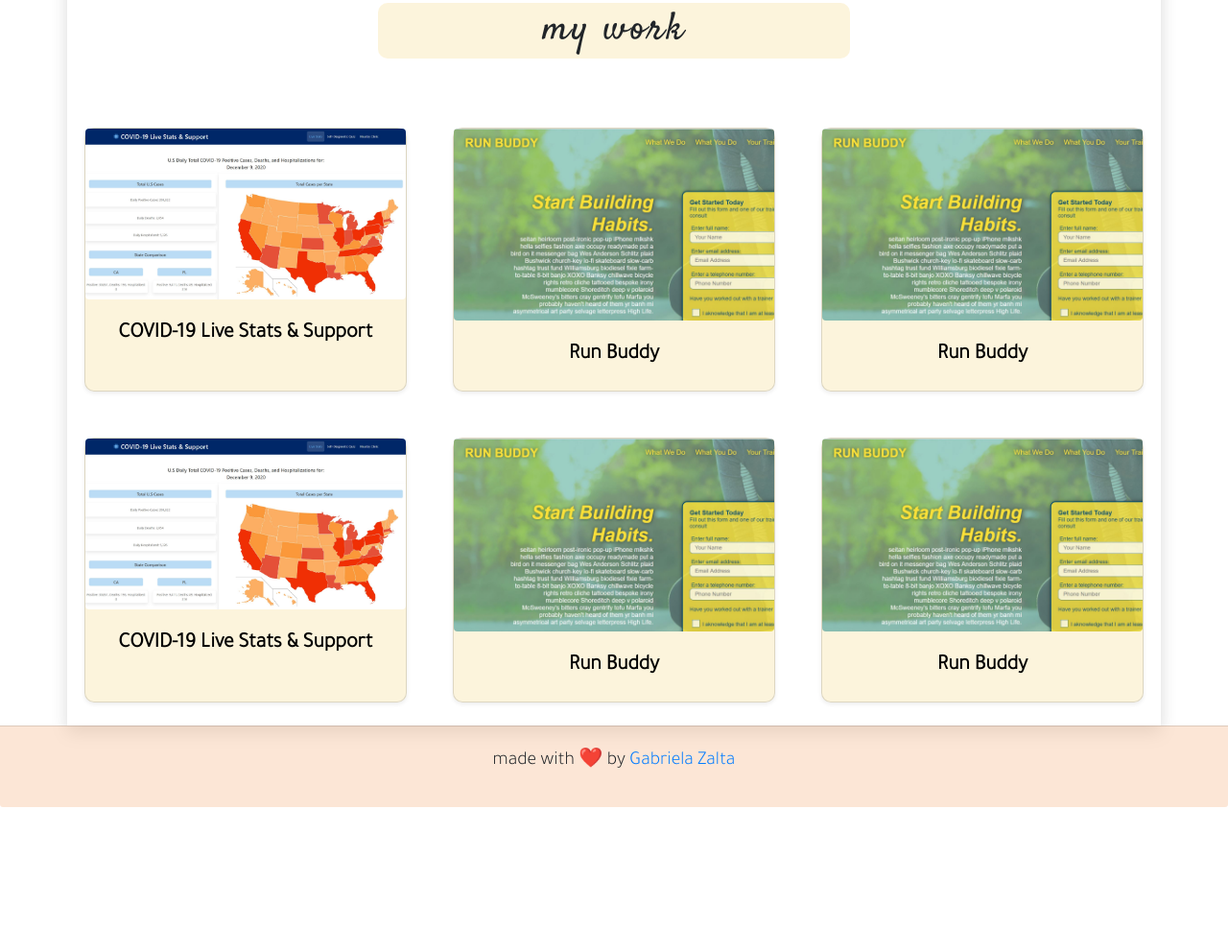
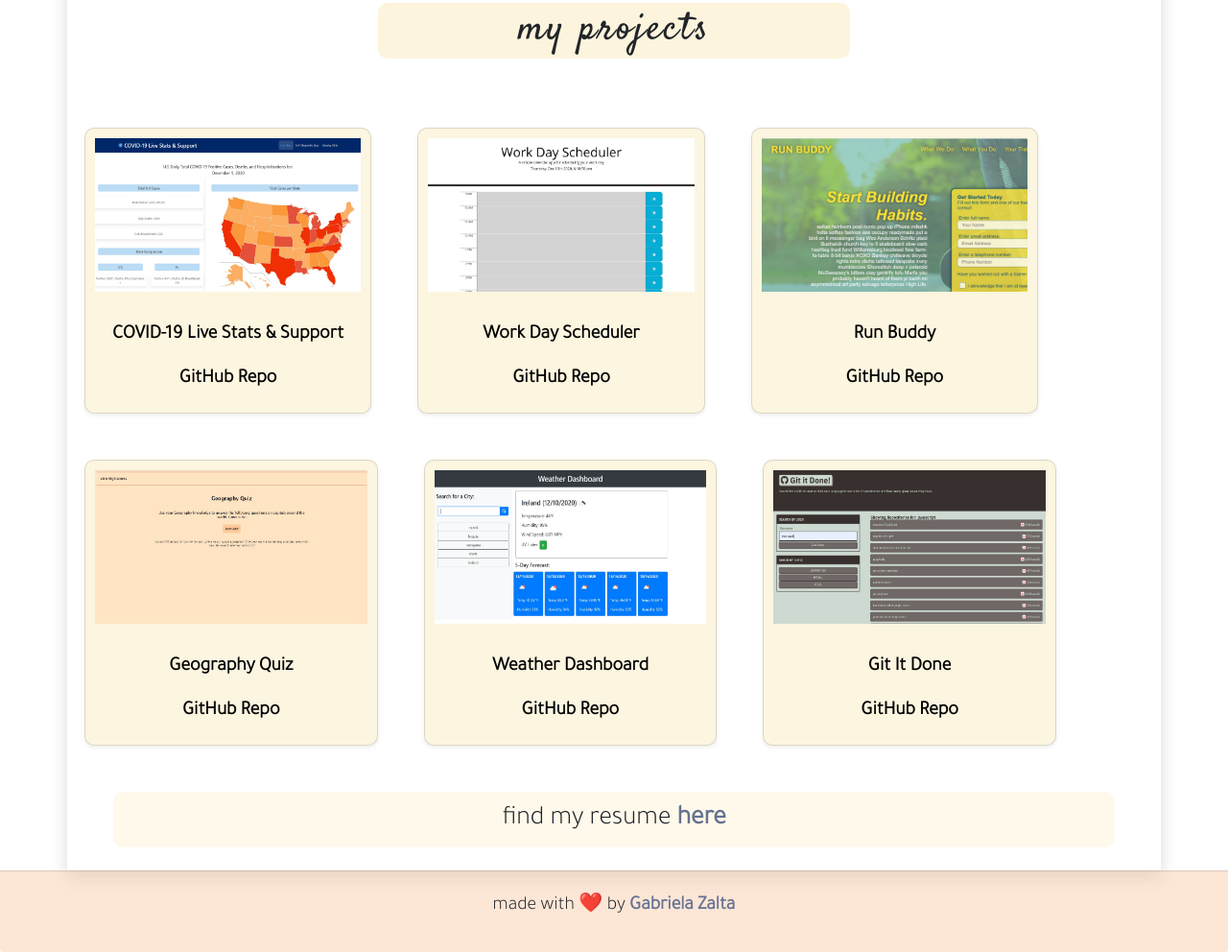
Before and after one commit to gabrielazalta/Portfolio, a plain HTML site: page work.html in a window 1280 px wide. Shown: the part 161-1153 px from the top of the page at 96% size. Before the commit the page ends 1002 px from the top, so only its background shows below. Drawn offline with nearby package versions, Linux system fonts and the light colour scheme; files whose address does not match are found by name.

Commit message:
work tab set up

```diff
--- a/assets/style.css
+++ b/assets/style.css
@@ -25,6 +25,7 @@
     border-radius: 10px;
     padding: 5px;
 }
+
 .img-fluid {
     background-color: #fbefcc63;
     border-radius: 25px;
@@ -56,16 +57,16 @@
 }
 
 .project {
-    background-color: #fbefccad;
+    background-color: #fbefcc9a;
     border-radius: 10px;
 }
 .project:hover {
-    background-color: #e0876a57;
+    background-color: #fbefcc;
 }
 
 .card-text {
     font-family: 'Tajawal', sans-serif;
-    font-size: 22px;
+    font-size: 20px;
     font-weight: bold;
     text-align: center;
     text-decoration: none;
@@ -73,7 +74,34 @@
 }
 .card-text:hover {
     text-decoration: none;
-    color: black;
+    color: #e0876a;
+}
+.repo {
+    font-size:18px;
+}
+.repo:hover{
+    color: #e0876a;
+}
+.resume {
+    font-family: 'Tajawal', sans-serif;
+    font-size: 28px;
+    background-color: #fbefcc63;
+    border-radius: 10px;
+    align-items: center;
+    text-align: center;
+}
+.link {
+    text-decoration: none;
+    color: #667292;
+    font-weight: bold;
+}
+.link:hover {
+    text-decoration: none;
+    color: #e0876a;
+}
+.card-img-top {
+    height: 180px;
+    padding: 10px;
 }
 .card-footer {
     background-color: #f9ccac7e;
--- a/work.html
+++ b/work.html
@@ -10,13 +10,14 @@
     <link rel="stylesheet" href="https://cdn.jsdelivr.net/npm/bootstrap@4.5.3/dist/css/bootstrap.min.css"
         integrity="sha384-TX8t27EcRE3e/ihU7zmQxVncDAy5uIKz4rEkgIXeMed4M0jlfIDPvg6uqKI2xXr2" crossorigin="anonymous">
     <link rel="stylesheet" href="assets/style.css">
+    <link rel="shortcut icon" href="assets/images/icon.png" type="image/png">
 </head>
 
 <body>
 
     <!--Navbar-->
     <nav class="navbar navbar-expand-lg navbar-light shadow-sm" style="background-color: #f9ccac">
-        <a class="navbar-brand px-3 mx-3" href="/index.html">gabriela zalta</a>
+        <a class="navbar-brand px-3 mx-3" href="index.html">gabriela zalta</a>
         <button class="navbar-toggler" type="button" data-toggle="collapse" data-target="#navbarNavAltMarkup"
             aria-controls="navbarNavAltMarkup" aria-expanded="false" aria-label="Toggle navigation">
             <span class="navbar-toggler-icon"></span>
@@ -24,7 +25,7 @@
         <div class="collapse navbar-collapse justify-content-end p-2 mx-4" id="navbarNavAltMarkup">
             <div class="navbar-nav">
                 <a class="nav-link mx-3" href="index.html">about me<span class="sr-only"></a>
-                <a class="nav-link mx-3 active" href="work.html">my work</a>
+                <a class="nav-link mx-3 active" href="work.html">projects</a>
                 <a class="nav-link mx-3" href="contact.html">contact</a>
             </div>
         </div>
@@ -36,7 +37,7 @@
         <div class="row m-4 pt-5">
             <div class="col-3"></div>
             <div class="col-6 text-center mb-3">
-                <h1 class="sub-title">my work</h1>
+                <h1 class="sub-title">my projects</h1>
             </div>
             <div class="col-3"></div>
         </div>
@@ -50,15 +51,19 @@
                         <p class="card-text"><a class="card-text"
                                 href="https://gabrielazalta.github.io/COVID-19-Live-Stats-Support/">COVID-19 Live Stats
                                 & Support</a></p>
+                        <p class="card-text repo"><a class="card-text"
+                                href="https://github.com/gabrielazalta/COVID-19-Live-Stats-Support">GitHub Repo</a></p>
                     </div>
                 </div>
 
-                <!--weather-->
+                <!--scheduler-->
                 <div class="card m-4 project shadow-sm" style="width: 18rem;">
-                    <img src="assets/images/buddy.JPG" class="card-img-top rounded" alt="Run Buddy">
+                    <img src="assets/images/schedule.JPG" class="card-img-top rounded" alt="Run Buddy">
                     <div class="card-body">
-                        <p class="card-text"><a class="card-text" href="https://gabrielazalta.github.io/run-buddy/">Run
-                                Buddy</a></p>
+                        <p class="card-text"><a class="card-text"
+                                href="https://gabrielazalta.github.io/work-day-scheduler/">Work Day Scheduler</a></p>
+                        <p class="card-text repo"><a class="card-text"
+                                href="https://github.com/gabrielazalta/work-day-scheduler">GitHub Repo</a></p>
                     </div>
                 </div>
 
@@ -66,40 +71,49 @@
                 <div class="card m-4 project shadow-sm" style="width: 18rem;">
                     <img src="assets/images/buddy.JPG" class="card-img-top rounded" alt="Run Buddy">
                     <div class="card-body">
-                        <p class="card-text"><a class="card-text" href="https://gabrielazalta.github.io/run-buddy/">Run
-                                Buddy</a></p>
+                        <p class="card-text"><a class="card-text" href="https://gabrielazalta.github.io/run-buddy/">Run Buddy</a></p>
+                        <p class="card-text repo"><a class="card-text"
+                                href="https://github.com/gabrielazalta/run-buddy">GitHub Repo</a></p>
                     </div>
                 </div>
             </div>
 
             <div class="card-deck">
-                <!--covid-->
+                <!--quiz-->
                 <div class="card m-4 project shadow-sm style=" width: 18rem;">
-                    <img src="assets/images/covid.JPG" class="card-img-top rounded" alt="COVID">
+                    <img src="assets/images/quiz.JPG" class="card-img-top rounded" alt="COVID">
                     <div class="card-body">
                         <p class="card-text"><a class="card-text"
-                                href="https://gabrielazalta.github.io/COVID-19-Live-Stats-Support/">COVID-19 Live Stats
-                                & Support</a></p>
+                                href="https://gabrielazalta.github.io/code-quiz/">Geography Quiz</a></p>
+                        <p class="card-text repo"><a class="card-text"
+                                href="https://github.com/gabrielazalta/code-quiz">GitHub Repo</a></p>
                     </div>
                 </div>
 
                 <!--weather-->
                 <div class="card m-4 project shadow-sm" style="width: 18rem;">
-                    <img src="assets/images/buddy.JPG" class="card-img-top rounded" alt="Run Buddy">
+                    <img src="assets/images/weather.JPG" class="card-img-top rounded" alt="Weather">
                     <div class="card-body">
-                        <p class="card-text"><a class="card-text" href="https://gabrielazalta.github.io/run-buddy/">Run
-                                Buddy</a></p>
+                        <p class="card-text"><a class="card-text"
+                                href="https://gabrielazalta.github.io/weather-dashboard/">Weather Dashboard</a></p>
+                        <p class="card-text repo"><a class="card-text"
+                                href="https://github.com/gabrielazalta/weather-dashboard">GitHub Repo</a></p>
                     </div>
                 </div>
 
-                <!--run buddy-->
+                <!--git it done-->
                 <div class="card m-4 project shadow-sm" style="width: 18rem;">
-                    <img src="assets/images/buddy.JPG" class="card-img-top rounded" alt="Run Buddy">
+                    <img src="assets/images/git.JPG" class="card-img-top rounded" alt="Run Buddy">
                     <div class="card-body">
-                        <p class="card-text"><a class="card-text" href="https://gabrielazalta.github.io/run-buddy/">Run
-                                Buddy</a></p>
+                        <p class="card-text"><a class="card-text"
+                                href="https://gabrielazalta.github.io/git-it-done/">Git It Done</a></p>
+                        <p class="card-text repo"><a class="card-text"
+                                href="https://github.com/gabrielazalta/git-it-done">GitHub Repo</a></p>
                     </div>
                 </div>
+            </div>
+            <div class="col-12 pb-6">
+                <p class="m-4 p-2 resume">find my resume <a class="link" href="https://github.com/gabrielazalta">here</a></p>
             </div>
         </div>
     </div>
@@ -108,7 +122,7 @@
     <!--Footer-->
     <footer class="h-100">
         <div class="card-footer footer-body p-4 text-center">
-            <h5 class="card-title">made with ❤️ by <a href="https://github.com/gabrielazalta">Gabriela Zalta</a></h5>
+            <h5 class="card-title">made with ❤️ by <a class="link" href="https://github.com/gabrielazalta">Gabriela Zalta</a></h5>
         </div>
     </footer>
 
```
Also changed, not shown: contact.html (+6 -5 lines), index.html (+4 -3 lines), assets/images/background-1.jpg (deleted), assets/images/design.jpg (deleted), assets/images/destinations.jpg (deleted), assets/images/git.JPG (added), assets/images/icon.png (added), assets/images/quiz.JPG (added), assets/images/schedule.JPG (added), assets/images/weather.JPG (added), 1 other file.
